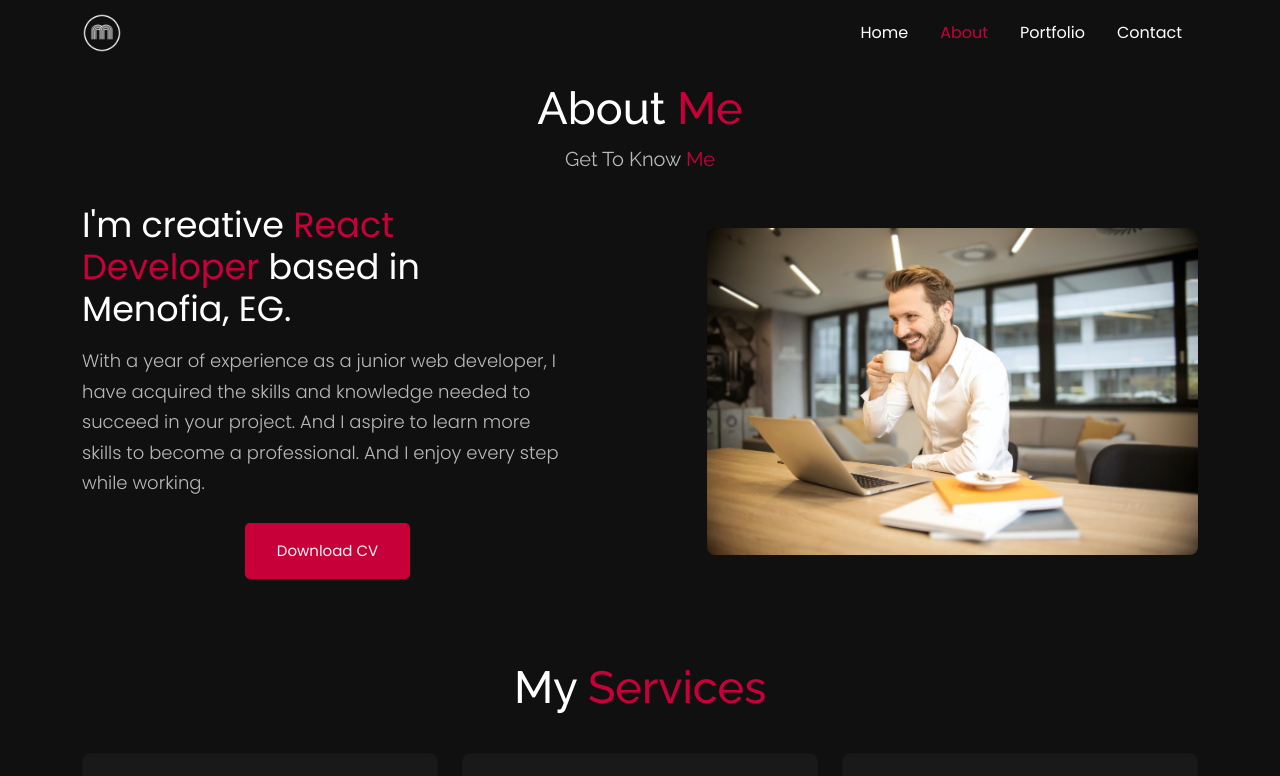
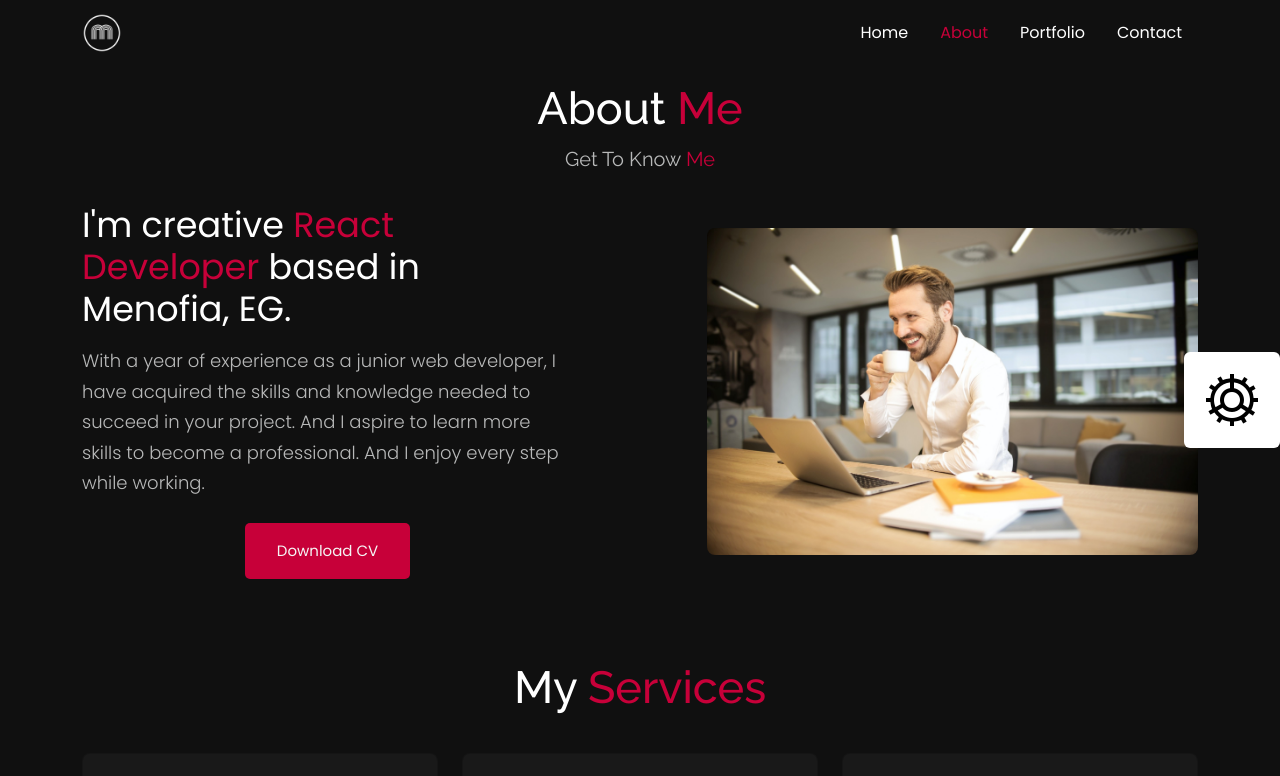
Before and after one commit to mohammed-fandees/my-portfolio, a React (Create React App) app: page /about in a window 1280 px wide. Shown: the top 776 px of the page. Built offline with nearby package versions, Linux system fonts and the light colour scheme.

Commit message:
initialize new Component named Settings

```diff
--- a/src/App.jsx
+++ b/src/App.jsx
@@ -1,11 +1,12 @@
 import { BrowserRouter as Router, Routes, Route } from "react-router-dom";
 import { Home, About, Portfolio, Contact } from "./pages";
-import { Footer, Header } from "./components";
+import { Footer, Header, Settings } from "./components";
 
 
 export default function App() {
   return (
     <Router>
+      <Settings />
       <Header />
       <Routes>
         <Route path="/" element={<Home />} />
--- /dev/null
+++ b/src/components/Settings/Settings.jsx
@@ -0,0 +1,11 @@
+import "./settings.css";
+import gear from "../../images/gear.png";
+export default function Settings() {
+  return (
+    <div className='settings position-fixed rounded-2 p-3'>
+      <div className="icon">
+        <img src={gear} alt="gear" />
+      </div>
+    </div>
+  )
+}
--- /dev/null
+++ b/src/components/Settings/settings.css
@@ -0,0 +1,15 @@
+.settings {
+  right: 0;
+  top: 50%;
+  transform: translateY(-50%);
+  -webkit-transform: translateY(-50%);
+  -moz-transform: translateY(-50%);
+  -ms-transform: translateY(-50%);
+  -o-transform: translateY(-50%);
+  background: #fff;
+  z-index: 10;
+}
+
+.settings .icon img {
+
+}
--- a/src/components/index.jsx
+++ b/src/components/index.jsx
@@ -1,3 +1,4 @@
 export { default as Header } from "./Header/Header";
 export { default as Footer } from "./Footer";
 export { default as Title } from "./Title/Title";
+export { default as Settings } from "./Settings/Settings";
```
